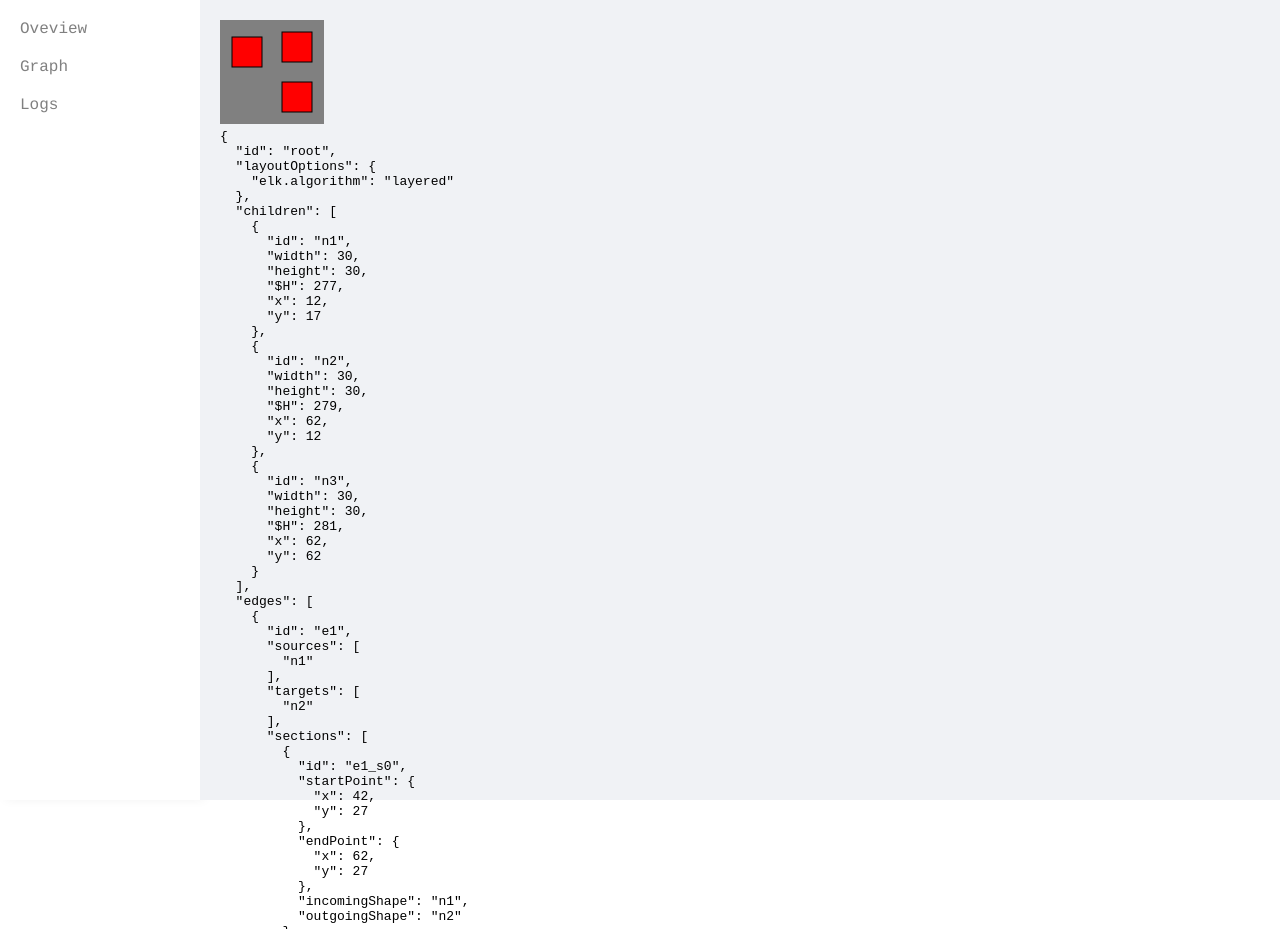
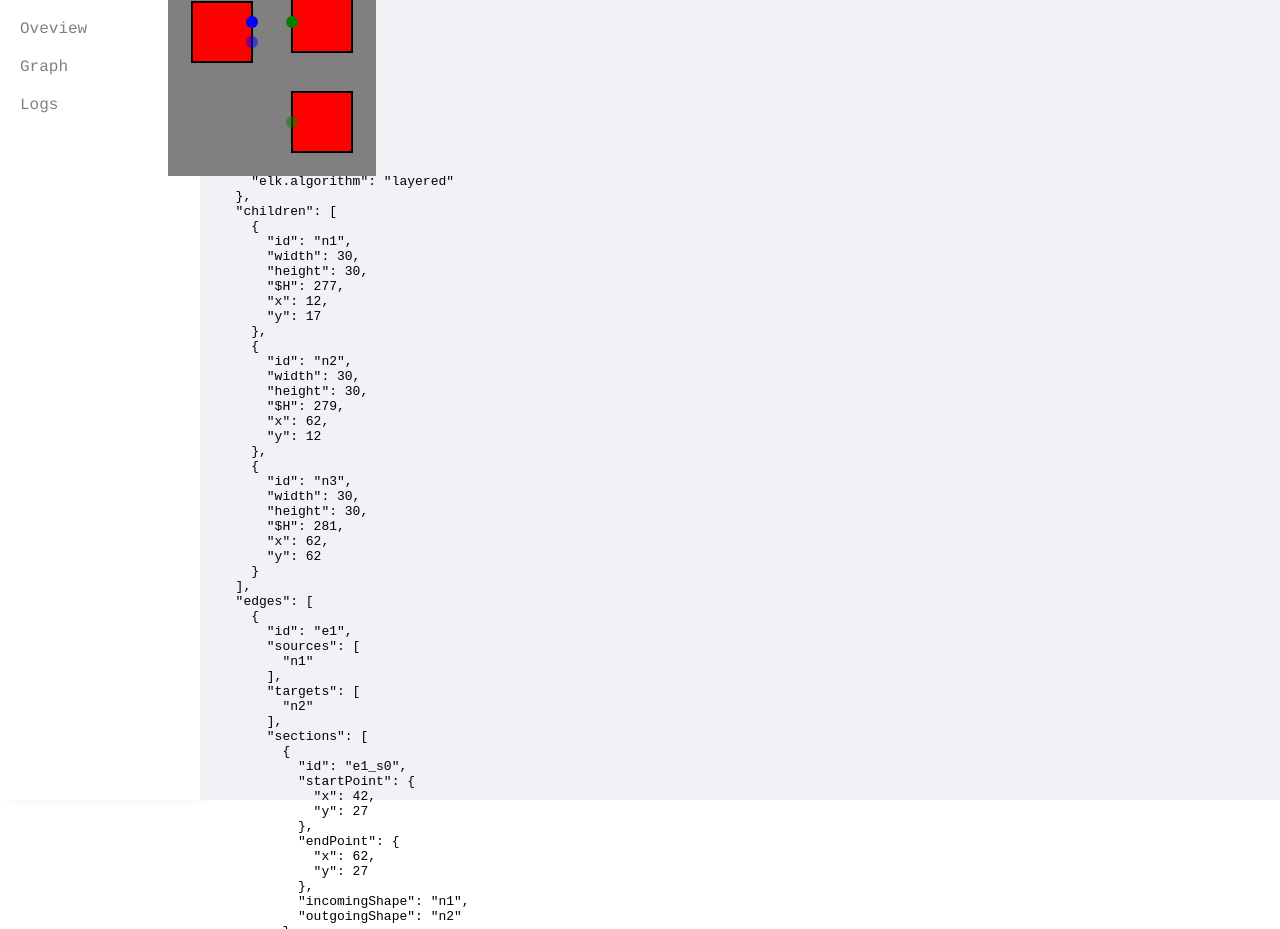
Before and after one commit to kristjanjansen/eden, a React (Create React App) app in the folder flower/: page /graph in a window 1280 px wide. Built offline with nearby package versions, Linux system fonts and the light colour scheme; what easy-promise-queue would draw is missing.

Commit message:
working on graph

```diff
--- a/flower/src/components/Graph.tsx
+++ b/flower/src/components/Graph.tsx
@@ -5,10 +5,15 @@ const GraphSvg = ({ layout }: any) => {
   const { width, height, children, edges } = layout;
   if (children)
     return (
-      <svg width={width} height={height} style={{ background: "gray" }}>
+      <svg
+        width={width}
+        height={height}
+        style={{ transform: "scale(2)", background: "gray" }}
+      >
         {children &&
-          children.map(({ x, y, width, height }: any) => (
+          children.map(({ x, y, width, height }: any, i: number) => (
             <rect
+              key={i}
               x={x}
               y={y}
               cx="5"
@@ -19,16 +24,42 @@ const GraphSvg = ({ layout }: any) => {
               fill="red"
             />
           ))}
+        {edges &&
+          edges.map(({ sections }: any, i: number) => (
+            <g key={i}>
+              {sections.map(({ startPoint, endPoint }: any, j: number) => (
+                <g key={i}>
+                  <circle
+                    cx={startPoint.x}
+                    cy={startPoint.y}
+                    r="3"
+                    fill="blue"
+                    opacity={1 / (i + 1)}
+                  />
+                  <circle
+                    cx={endPoint.x}
+                    cy={endPoint.y}
+                    r="3"
+                    fill="green"
+                    opacity={1 / (i + 1)}
+                  />
+                </g>
+              ))}
+            </g>
+          ))}
       </svg>
     );
   return <div></div>;
 };
 
-const calculateLines = (edges: any) => {
-  return edges.map((e: any) => {
-    return e;
-  });
-};
+// const calculateLines = (edges: any) => {
+//   return edges.map(({ sections }: any) => {
+//     if (sections.bendPoints) {
+
+//     }
+//     return [e.sections
+//   });
+// };
 
 const Graph: FC<{ layout: object }> = ({ layout }) => {
   return (
```
